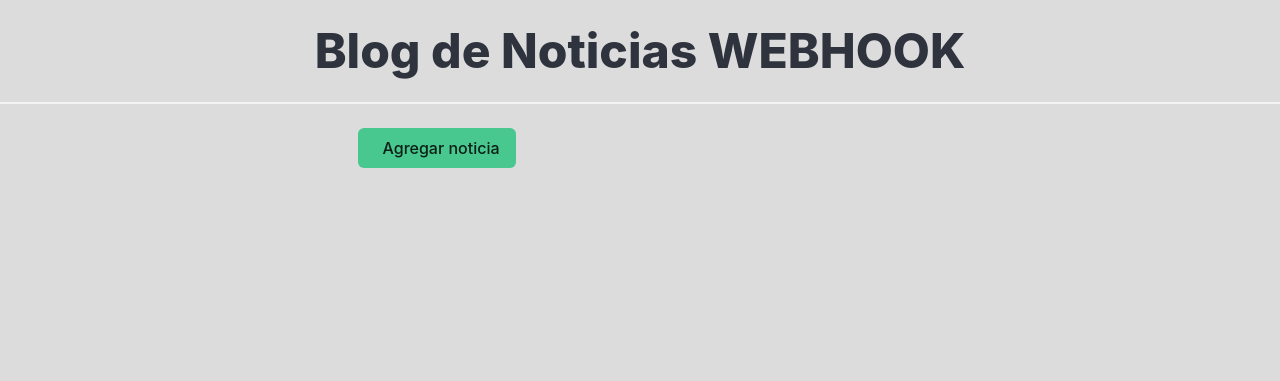
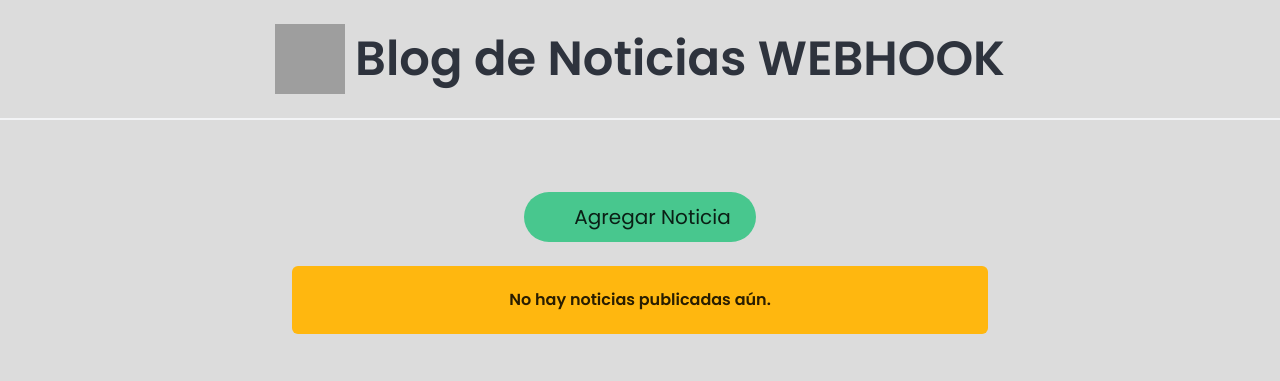
Before and after one commit to Paoloruizq5/CN2_BLOG_TEC, a Flask app: page / in a window 1280 px wide. Shown: the top 381 px of the page. Run offline with Flask 3, Linux system fonts and the light colour scheme; grey boxes are pictures that could not be loaded.

Commit message:
cambios con Webhook

```diff
--- a/templates/base.html
+++ b/templates/base.html
@@ -4,16 +4,45 @@
     <meta charset="utf-8">
     <meta name="viewport" content="width=device-width, initial-scale=1">
     <title>{% block title %}{% endblock %}</title>
+
+    <!-- Bulma CSS -->
     <link rel="stylesheet" href="https://cdn.jsdelivr.net/npm/bulma@1.0.2/css/bulma.min.css">
-    </head>
-  <body >
+
+    <!-- Fuente moderna -->
+    <link href="https://fonts.googleapis.com/css2?family=Poppins:wght@400;600&display=swap" rel="stylesheet">
+
+    <!-- Ícono del sitio (favicon) -->
+    <link rel="icon" href="https://cdn-icons-png.flaticon.com/512/3059/3059990.png" type="image/png">
+
+    <style>
+      body {
+        font-family: 'Poppins', sans-serif;
+      }
+      header .title {
+        display: flex;
+        align-items: center;
+        justify-content: center;
+        gap: 10px;
+      }
+      header .title img {
+        width: 70px;
+        height: 70px;
+      }
+    </style>
+  </head>
+
+  <body>
     <header>
-        <br>
-        <h1 class="title has-text-centered is-1">Blog de Noticias <Wbr>WEBHOOK</Wbr></h1>
-        <hr>
+      <br>
+      <h1 class="title has-text-centered is-1">
+        <img src="https://cdn-icons-png.flaticon.com/512/3059/3059990.png" alt="Noticias Icon">
+        Blog de Noticias <wbr>WEBHOOK</wbr>
+      </h1>
+      <hr>
     </header>
+
     <div class="container">
-        {% block content %}{% endblock %}
+      {% block content %}{% endblock %}
     </div>
   </body>
 </html>
--- a/templates/index.html
+++ b/templates/index.html
@@ -1,25 +1,43 @@
 {% extends 'base.html' %}
-{% block title%} Blog de Noticias{% endblock %}
-{% block content%}
-<div class="columns">
-    <div class="column is-offset-3 is-6">
-		    <a  href="{{ url_for('add_post') }}" class="button is-success"><i class="fa-solid fa-plus"></i> &nbsp; Agregar noticia</a>
-        <br><br>
+{% block title %} Blog de Noticias {% endblock %}
+
+{% block content %}
+<section class="section">
+  <div class="columns is-centered">
+    <div class="column is-8">
+
+      <!-- Botón principal -->
+      <div class="has-text-centered mb-5">
+        <a href="{{ url_for('add_post') }}" class="button is-success is-medium is-rounded">
+          <span class="icon"><i class="fa-solid fa-plus"></i></span>
+          <span>Agregar Noticia</span>
+        </a>
+      </div>
+
+      <!-- Tarjetas de posts -->
       {% for post in posts %}
-        <div class="card">
+      <div class="card mb-5" style="box-shadow: 0 3px 8px rgba(0,0,0,0.1);">
+        <header class="card-header">
+          <p class="card-header-title is-size-4 has-text-weight-semibold">
+            📰 {{ post.title }}
+          </p>
+        </header>
+
         <div class="card-content">
-                <div class="media">
-                    <div class="media-content">
-                        <p class="title is-4">{{ post.title }}</p>
-                        <p class="subtitle is-5">{{ post.category.name }}</p>
-                    </div>
-                </div>
-                <div class="content">
+          <p class="subtitle is-6 has-text-grey">
+            <i class="fa-solid fa-tag"></i> {{ post.category.name }}
+          </p>
+          <div class="content" style="line-height: 1.6;">
             {{ post.content }}
           </div>
         </div>
       </div>
+      {% else %}
+      <div class="notification is-warning has-text-centered">
+        <strong>No hay noticias publicadas aún.</strong>
+      </div>
       {% endfor %}
     </div>
   </div>
-{% endblock%}
+</section>
+{% endblock %}
```
Lines whose indentation alone changed are shown as unchanged.
